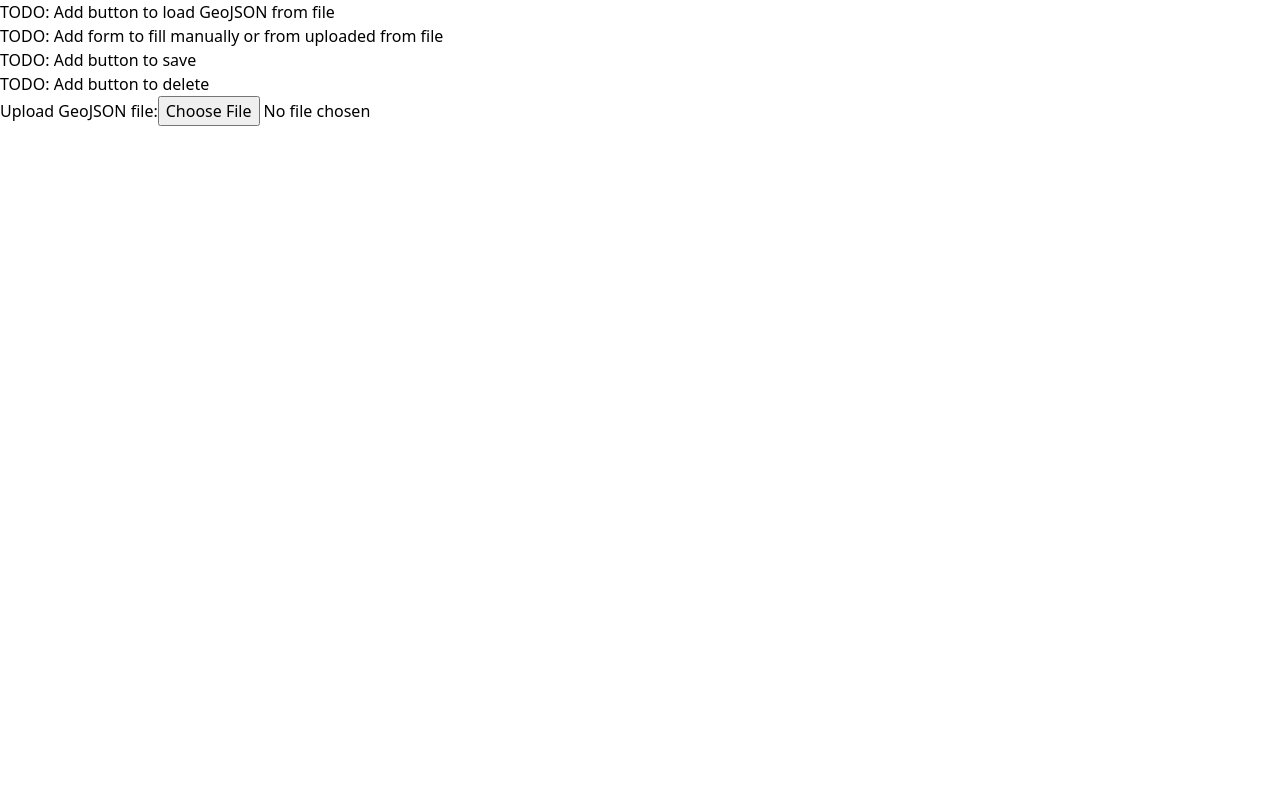
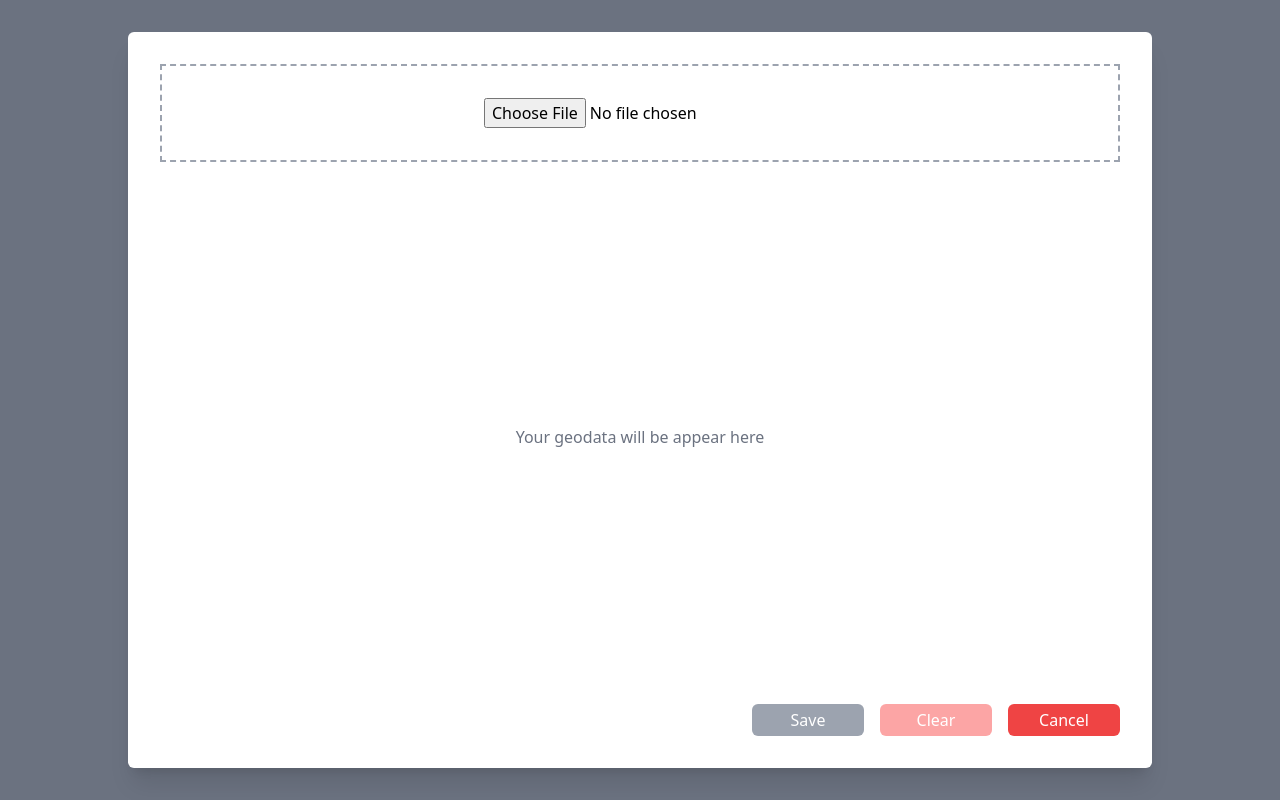
Before and after one commit to zambelz48/nextjs-geodata-management, a Next.js app: page /geodata/form in a window 1280 px wide. Built offline with nearby package versions, Linux system fonts and the light colour scheme; no server answers; sample sign-in values are in the browser's storage.

Commit message:
feat(geodata): implement add new geodata

```diff
--- a/src/components/Button.tsx
+++ b/src/components/Button.tsx
@@ -2,19 +2,22 @@ import React from "react"
 
 interface ButtonProps extends React.ButtonHTMLAttributes<HTMLButtonElement> {
   className?: string
+  disabled?: boolean
   onClick?: () => void
 }
 
 export const Button: React.FC<ButtonProps> = ({
   className,
+  disabled = false,
   children,
   onClick,
 }) => {
   return (
     <button
+      disabled={disabled}
       type="button"
       onClick={onClick}
-      className={`p-2 bg-blue-500 text-white rounded-md ${className}`}
+      className={`p-1 min-w-28 bg-blue-500 text-white rounded-md disabled:bg-gray-400 ${className}`}
     >
       {children}
     </button>
--- a/src/components/SubmitButton.tsx
+++ b/src/components/SubmitButton.tsx
@@ -2,13 +2,16 @@ import React from "react"
 
 interface SubmitButtonProps {
   label: string
+  disabled?: boolean
 }
 
 export const SubmitButton: React.FC<SubmitButtonProps> = ({
   label,
+  disabled = false,
 }) => {
   return (
     <input
+      disabled={disabled}
       type="submit"
       value={label}
       className="flex w-full justify-center rounded-md bg-indigo-600 px-3 py-1.5 text-sm font-semibold leading-6 text-white shadow-sm hover:bg-indigo-500 focus-visible:outline focus-visible:outline-2 focus-visible:outline-offset-2 focus-visible:outline-indigo-600"
--- a/src/pages/auth/login.tsx
+++ b/src/pages/auth/login.tsx
@@ -1,3 +1,4 @@
+import React from "react"
 import { Container } from "@/components/Container"
 import { FormContainer } from "@/components/FormContainer"
 import { FormInput } from "@/components/FormInput"
@@ -7,6 +8,7 @@ import * as Yup from "yup"
 import { yupResolver } from "@hookform/resolvers/yup"
 import { getProviders, getSession, signIn } from "next-auth/react"
 import { GetServerSidePropsContext } from "next"
+import { useRouter } from "next/router"
 
 interface LoginInput {
   email: string
@@ -38,19 +40,24 @@ export async function getServerSideProps(context: GetServerSidePropsContext) {
 }
 
 export default function Page() {
+  const router = useRouter()
+  const [isSubmitting, setIsSubmitting] = React.useState(false)
   const form = useForm<LoginInput>({
     resolver: yupResolver(loginFormValidationSchema),
   })
 
   const handleSubmit = async (value: LoginInput) => {
     try {
-      const signInResult = await signIn("credentials", {
+      setIsSubmitting(true)
+      await signIn("credentials", {
         email: value.email,
         password: value.password,
       })
 
-      console.log("[X] signInResult: ", signInResult)
+      setIsSubmitting(false)
+      router.replace("/")
     } catch (error) {
+      setIsSubmitting(false)
       console.error("[X] signInError: ", error)
     }
   }
@@ -72,7 +79,7 @@ export default function Page() {
           name="password"
           error={form.formState.errors.password}
         />
-        <SubmitButton label="Login" />
+        <SubmitButton disabled={isSubmitting} label="Login" />
       </FormContainer>
     </Container>
   )
--- a/src/pages/geodata/form.tsx
+++ b/src/pages/geodata/form.tsx
@@ -1,33 +1,55 @@
 import { AuthorizedComponent } from "@/components/AuthorizedComponent"
+import { Button } from "@/components/Button"
 import { ErrorModal } from "@/components/Modal"
-import { useGetGeodataById } from "@/repositories/geodata/hooks"
+import { useAddGeodata } from "@/repositories/geodata/hooks"
+import { GeoData } from "@/repositories/geodata/schema"
 import { validateGeojson } from "@/utils/geojsonValidator"
 import { useModal } from "@/utils/useModal"
+import dynamic from "next/dynamic"
 import { useRouter } from "next/router"
 import React from "react"
 
 export default function Page() {
   const router = useRouter()
   const modal = useModal()
+  const [uploadedJson, setUploadedJson] = React.useState<GeoData | null>(null)
   const [errorMessage, setErrorMessage] = React.useState("")
-  const geodataQuery = useGetGeodataById(
-    router.query.id as string,
+  const geodataMutation = useAddGeodata({
+    onSuccess: () => {
+      router.back()
+    },
+    onError: (error) => {
+      setErrorMessage(error.message)
+      modal.show()
+    },
+  })
+
+  const MapView = React.useMemo(() => dynamic(
+    () => import("@/components/MapView"),
     {
-      enabled: !!router.query.id,
+      loading: () => <p>Loading Map</p>,
+      ssr: false,
     },
-  )
+  ), [uploadedJson])
 
-  React.useEffect(() => {
-    if (router.query.id) {
-      geodataQuery.refetch()
+  const geojson = React.useMemo(() => {
+    if (!uploadedJson) {
+      return null
     }
-  }, [router.query.id])
 
-  React.useEffect(() => {
-    if (geodataQuery.data) {
-      console.log("[X] result: ", geodataQuery.data.data)
+    const featureCollection: GeoJSON.FeatureCollection = {
+      type: "FeatureCollection",
+      features: uploadedJson.features.map((feature) => {
+        return {
+          type: "Feature",
+          properties: feature.properties as GeoJSON.GeoJsonProperties,
+          geometry: feature.geometry as GeoJSON.Geometry,
+        }
+      }),
     }
-  }, [geodataQuery.data])
+
+    return featureCollection
+  }, [uploadedJson])
 
   const onChangeCapture = (event: React.ChangeEvent<HTMLInputElement>) => {
     const file = event.target.files?.[0]
@@ -43,8 +65,8 @@ export default function Page() {
       }
 
       try {
-        const geoJson = validateGeojson(result)
-        console.log("[X] valid geoJson: ", geoJson)
+        const uploadedGeoJson = validateGeojson(result)
+        setUploadedJson(uploadedGeoJson)
       } catch (error) {
         // @ts-ignore
         setErrorMessage(error.message)
@@ -55,21 +77,63 @@ export default function Page() {
     reader.readAsText(file)
   }
 
+  const save = () => {
+    if (!uploadedJson) {
+      return
+    }
+
+    geodataMutation.mutate({
+      body: {
+        ...uploadedJson,
+        name: new Date().toISOString(),
+        createdBy: "admin",
+      },
+    })
+  }
+
+  const clear = () => {
+    setUploadedJson(null)
+  }
+
+  const cancel = () => {
+    router.back()
+  }
+
   return (
     <>
       <AuthorizedComponent>
-        <p>TODO: Add button to load GeoJSON from file</p>
-        <p>TODO: Add form to fill manually or from uploaded from file</p>
-        <p>TODO: Add button to save</p>
-        <p>TODO: Add button to delete</p>
-        <p>
-          <label>Upload GeoJSON file:</label>
-          <input
-            type="file"
-            accept="application/JSON"
-            onChangeCapture={onChangeCapture}
-          />
-        </p>
+        <div className="bg-gray-500 h-screen w-screen sm:px-8 md:px-16 sm:py-8">
+          <main className="container mx-auto max-w-screen-lg h-full">
+            <article aria-label="File Upload Modal" className="relative h-full flex flex-col bg-white shadow-xl rounded-md">
+              <section className="overflow-auto p-8 w-full h-full flex flex-col">
+
+                <header className="border-dashed border-2 border-gray-400 py-8 flex flex-col justify-center items-center">
+                  <input type="file" accept="applications/JSON" onChangeCapture={onChangeCapture} />
+                </header>
+
+                {geojson ? (
+                  <div className="mt-10 flex flex-grow flex-col h-full transition-all duration-150 ease-in md:ml-0">
+                    <MapView data={geojson} />
+                  </div>
+                ) : (
+                  <ul id="gallery" className="flex flex-1 mt-10">
+                    <li id="empty" className="h-full w-full text-center flex flex-col justify-center items-center">
+                      <span className="text-small text-gray-500">
+                        Your geodata will be appear here
+                      </span>
+                    </li>
+                  </ul>
+                )}
+              </section>
+
+              <footer className="flex justify-end px-8 pb-8 space-x-4">
+                <Button disabled={!uploadedJson} onClick={save}>Save</Button>
+                <Button className="bg-red-300" onClick={clear}>Clear</Button>
+                <Button className="bg-red-500" onClick={cancel}>Cancel</Button>
+              </footer>
+            </article>
+          </main>
+        </div>
       </AuthorizedComponent>
       <ErrorModal
         message={errorMessage}
--- a/src/repositories/geodata/hooks.ts
+++ b/src/repositories/geodata/hooks.ts
@@ -1,5 +1,7 @@
 import { ApiResponse } from "@/utils/apiResponse"
-import { UseQueryOptions, useQuery } from "react-query"
+import {
+  UseMutationOptions, UseQueryOptions, useMutation, useQuery,
+} from "react-query"
 import { GeoData } from "./schema"
 
 export const useGetGeodatas = (
@@ -38,3 +40,22 @@ export const useGetGeodataById = (
     opts,
   )
 }
+
+export const useAddGeodata = (
+  opts?: UseMutationOptions<
+    ApiResponse<GeoData>,
+    Error,
+    { body: GeoData }
+  >,
+) => {
+  const saveData = async (body: GeoData) => {
+    const response = await fetch("/api/geodatas", {
+      method: "POST",
+      body: JSON.stringify(body),
+    })
+    const data = await response.json()
+    return data
+  }
+
+  return useMutation(async ({ body }) => saveData(body), opts)
+}
```
